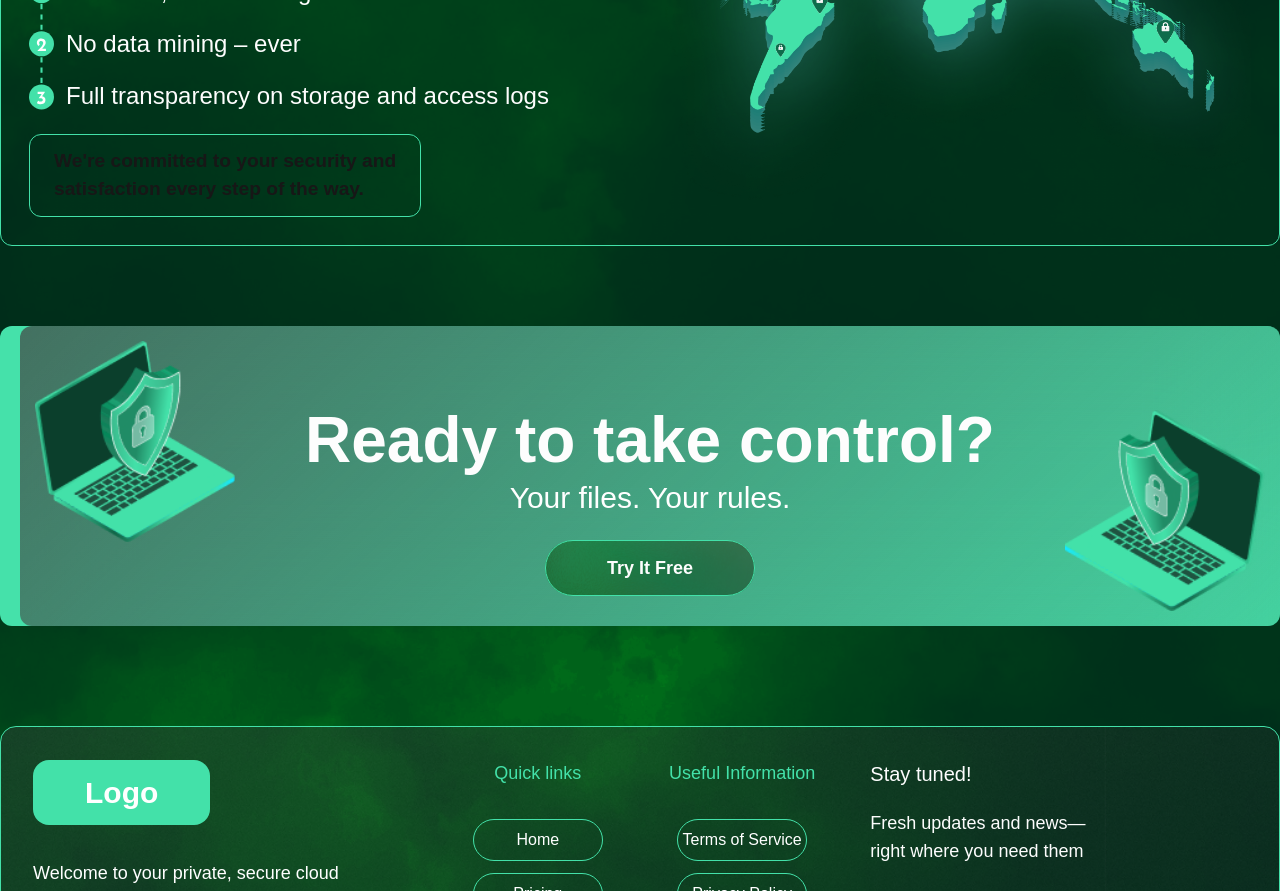
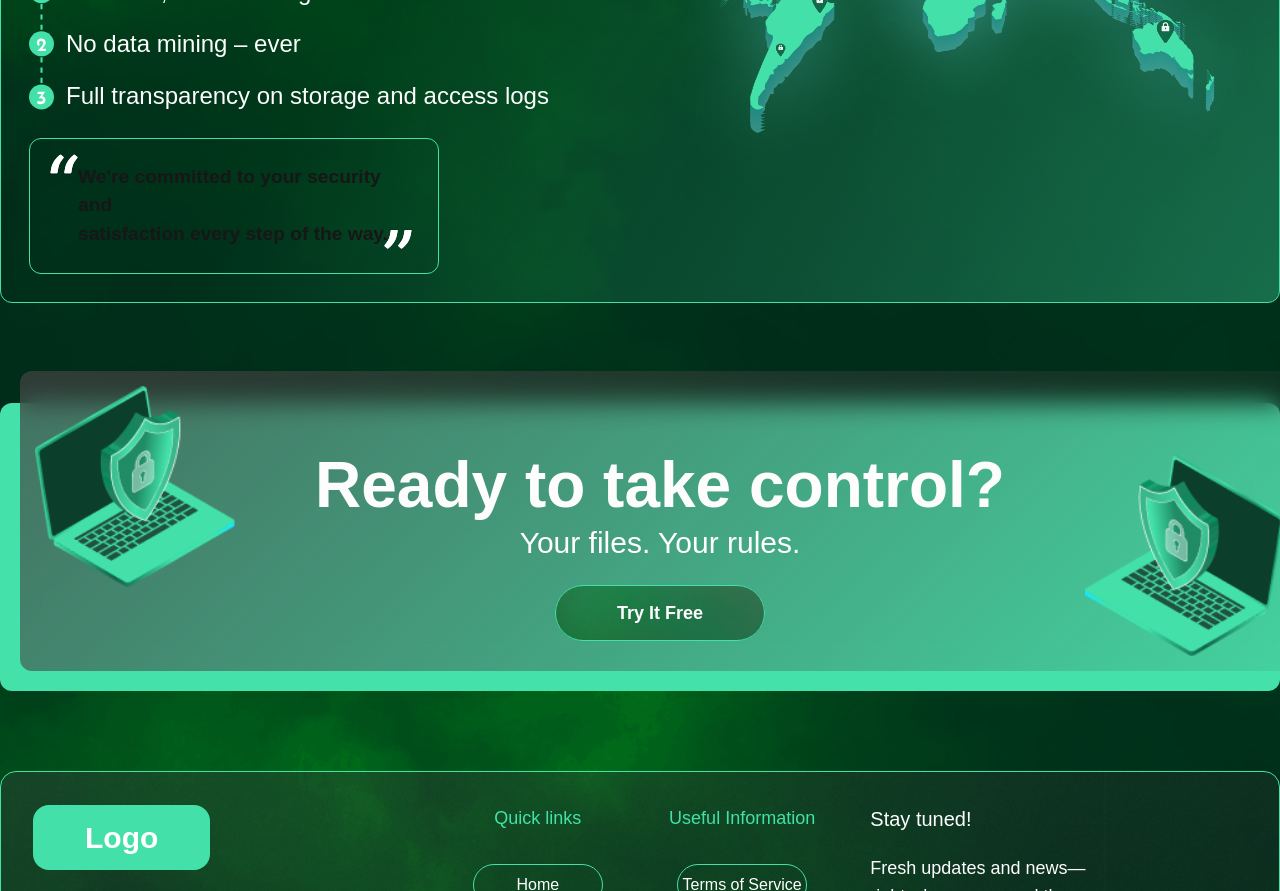
Before and after one commit to AniqAli/psfss-project, a Next.js app: page /features in a window 1280 px wide. Shown: the part 2680-3571 px from the top of the page. Built offline with nearby package versions, Linux system fonts and the light colour scheme; a web font is replaced by a local one.

Commit message:
feature page UI fixes

```diff
--- a/app/(website)/features/page.js
+++ b/app/(website)/features/page.js
@@ -1,9 +1,18 @@
 import Image from "next/image";
 import Button from "@/components/global/Button";
 import GetStartedCards from "@/components/home/GetStartedCards";
-import FeatureStepBox from "@/components/feature/FeatureStepBox";
+import CommitedSwiper from "@/components/feature/CommitedSwiper";
 
 export default function Features() {
+
+    const homePageReviews = [
+        { review: 'OHHHH Thanks god !!!! Finally there is someone making it for  me to use on my projects. Love ya', name: 'John Williams', rating: '4.5', avatar: '/icons/home-page/avatar.png' },
+        { review: 'OHHHH Thanks god !!!! Finally there is someone making it for  me to use on my projects. Love ya', name: 'John Williams', rating: '4', avatar: '/icons/home-page/avatar.png' },
+        { review: 'OHHHH Thanks god !!!! Finally there is someone making it for  me to use on my projects. Love ya', name: 'John Williams', rating: '5', avatar: '/icons/home-page/avatar.png' },
+        { review: 'OHHHH Thanks god !!!! Finally there is someone making it for  me to use on my projects. Love ya', name: 'John Williams', rating: '3.5', avatar: '/icons/home-page/avatar.png' },
+        { review: 'OHHHH Thanks god !!!! Finally there is someone making it for  me to use on my projects. Love ya', name: 'John Williams', rating: '4', avatar: '/icons/home-page/avatar.png' },
+        { review: 'OHHHH Thanks god !!!! Finally there is someone making it for  me to use on my projects. Love ya', name: 'John Williams', rating: '4.7', avatar: '/icons/home-page/avatar.png' },
+      ];
 
     const homePageContent = {
         banner_icon1: '/icons/home-page/banner-file.png',
@@ -111,7 +120,7 @@ export default function Features() {
                         {/* Step 1 */}
                         <div className="items-center">
                             {/* Box */}
-                            <div p-4 className="flex flex-col items-center justify-center p-4 border-l border-r border-t border-green-400 rounded-t-xl">
+                            <div className="flex flex-col items-center justify-center p-4 border-l border-r border-t border-green-400 rounded-t-xl">
                                 <Image
                                     src="/images/feature/feature_step1.png"
                                     width={650}
@@ -248,7 +257,7 @@ export default function Features() {
                 </div>
 
                 {/* Built for Privacy Section */}
-                <div className="bannerSection border-[#43E1A9] border-1 rounded-xl mt-[40px] lg:mt-[90px]">
+                <div className="border-[#43E1A9] border-1 rounded-xl mt-[40px] lg:mt-[90px]" style={{background: 'linear-gradient(120deg, rgba(65, 225, 169, 0) 30.84%, rgb(67, 225, 169) 230.92%)'}}>
                     <div className="flex lg:flex-row flex-col gap-5 lg:gap-0 p-7">
                         <div className="flex-1 banner_col1">
                             <h2 className="mainHeading text-[#FDFDFD] font-extrabold xl:leading-[4.25rem] lg:leading-[5rem] md:leading-[4rem] leading-[2rem] xl:text-[4rem] lg:text-[5.125rem] md:text-[4rem] xs:text-[1rem] text-[2rem]">
@@ -268,9 +277,7 @@ export default function Features() {
                                     <p className="align-middle">Full transparency on storage and access logs</p>
                                 </span>
                             </div>
-                            <span className="text-[#fffff] font-bold border-[#43E1A9] border-1 rounded-xl px-6 py-3 mt-5 xl:inline-block lg:inline-block md:inline-block hidden m-auto mt-1 lg:text-[1.2rem] md:text-[1.250rem] text-[1rem]">
-                                <p className="inline-block align-middle">We're committed to your security and <br/> satisfaction every step of the way.</p>
-                            </span>
+                            <CommitedSwiper/>
                         </div>
                         <div className="flex-1 banner_col1">
                             <Image
@@ -285,9 +292,11 @@ export default function Features() {
                 </div>
 
                 {/* Ready to take control section */}
-                <div className="bg-[#45E1AA] mt-[40px] lg:mt-[100px] mb-[40px] lg:mb-[100px] rounded-xl text-center relative">
-                    <div className="pt-[80px] pb-[30px] rounded-xl ml-[20px] mt-[-20px] blur-nano" style={{background: 'linear-gradient(136.71deg, rgba(67, 67, 67, 0.86) -24.05%, rgba(0, 0, 0, 0) 115.5%)',
-                            backdropFilter: 'blur(57.76389694213867px)'}}>
+                <div className="mt-[40px] lg:mt-[100px] mb-[40px] lg:mb-[100px]">
+                    <div className="bg-[#45E1AA] h-[288px] rounded-xl text-center relative">
+                    </div>
+                    <div className="text-center pt-[80px] pb-[30px] rounded-xl ml-[20px] mr-[-20px] mt-[-320px] blur-nano" style={{background: 'linear-gradient(136.71deg, rgba(67, 67, 67, 0.86) -24.05%, rgba(0, 0, 0, 0) 115.5%)',
+                            backdropFilter: 'blur(12.76389694213867px)'}}>
                         <h2 className="mainHeading text-[#FDFDFD] font-extrabold xl:leading-[4.25rem] lg:leading-[5rem] md:leading-[4rem] leading-[2rem] xl:text-[4rem] lg:text-[5.125rem] md:text-[4rem] xs:text-[1rem] text-[2rem]">
                             Ready to take control?
                         </h2>
--- a/app/globals.css
+++ b/app/globals.css
@@ -59,3 +59,43 @@ body:has(.dashboard) {
 body {
   overflow-x: hidden;
 }
+
+/* CSS Code */
+.swiper-wrapper {
+  width: 100%;
+  height: max-content !important;
+  -webkit-transition-timing-function: linear !important;
+  transition-timing-function: linear !important;
+  position: relative;
+}
+/* Ensure swiper-container takes the full width */
+.swiper-container {
+  width: 100%;  /* Make the swiper container fill its parent */
+  height: auto;  /* Adjust height based on content */
+  overflow: hidden;
+}
+
+/* Ensure swiper-slide fills the width of the container */
+.swiper-slide {
+  width: 100%;  /* Make the slide fill the entire container */
+  display: flex;  /* Align the content inside */
+  justify-content: center;
+  align-items: center;
+}
+/* Custom pagination bullet styling */
+.swiper-pagination {
+  background-color: #fff; /* Your desired dot color */
+  width: 12px; /* Set the size of the dot */
+  height: 12px; /* Set the size of the dot */
+  border-radius: 50%; /* Makes the dot round */
+}
+
+/* Optional: Add hover effect to change dot color when hovering */
+.swiper-pagination:hover {
+  background-color: #fff; /* Change color on hover */
+}
+
+/* Optional: Style the active pagination bullet */
+.swiper-pagination-bullet-active {
+  background-color: #f59e0b; /* Active dot color */
+}
--- /dev/null
+++ b/components/feature/CommitedSwiper.js
@@ -0,0 +1,100 @@
+'use client'; // Mark the component as a client component
+import { useEffect } from 'react';
+import Image from 'next/image';
+
+// Import Swiper styles
+// import 'swiper/swiper-bundle.min.css';
+
+export default function CommitedSwiper() {
+
+  useEffect(() => {
+    // Dynamically load Swiper after the component mounts
+    const Swiper = require('swiper').default;
+
+    // Initialize Swiper with options
+    new Swiper('.default-carousel', {
+      loop: true, // Enable looping
+      pagination: {
+        el: '.commited_swiper .swiper-pagination', // Pagination dots
+        clickable: true,
+      },
+      navigation: {
+        nextEl: '.swiper-button-next', // Next button
+        prevEl: '.swiper-button-prev', // Previous button
+      },
+      slidesPerView: 1, // Show one slide at a time
+      spaceBetween: 10, // Space between slides
+    });
+  }, []);
+
+  return (
+    <div className="swiper default-carousel swiper-container commited_swiper mt-5 !mx-[0px] !w-[410px]">
+      <div className="swiper-wrapper">
+        <div className="swiper-slide">
+          <span className="relative text-[#fffff] font-bold border-[#43E1A9] border-1 rounded-xl px-6 py-6 xl:inline-block lg:inline-block md:inline-block hidden m-auto mt-1 lg:text-[1.2rem] md:text-[1.250rem] text-[1rem]">
+              <Image
+                  src="/icons/quote-left.svg"
+                  width={40}
+                  height={40}
+                  alt="quote icon"
+                  className="block absolute left-[14px] top-[13px]"
+              />
+              <p className="inline-block align-middle pl-6">
+                  We're committed to your security and <br/> satisfaction every step of the way.
+              </p>
+              <Image
+                  src="/icons/quote-left.svg"
+                  width={40}
+                  height={40}
+                  alt="quote icon"
+                  className="block absolute right-[20px] bottom-[22px] rotate-180"
+              />
+          </span>
+        </div>
+        <div className="swiper-slide">
+          <span className="relative text-[#fffff] font-bold border-[#43E1A9] border-1 rounded-xl px-6 py-6 xl:inline-block lg:inline-block md:inline-block hidden m-auto mt-1 lg:text-[1.2rem] md:text-[1.250rem] text-[1rem]">
+              <Image
+                  src="/icons/quote-left.svg"
+                  width={40}
+                  height={40}
+                  alt="quote icon"
+                  className="block absolute left-[14px] top-[13px]"
+              />
+              <p className="inline-block align-middle pl-6">
+                  We're committed to your security and <br/> satisfaction every step of the way.
+              </p>
+              <Image
+                  src="/icons/quote-left.svg"
+                  width={40}
+                  height={40}
+                  alt="quote icon"
+                  className="block absolute right-[20px] bottom-[22px] rotate-180"
+              />
+          </span>
+        </div>
+        <div className="swiper-slide">
+          <span className="relative text-[#fffff] font-bold border-[#43E1A9] border-1 rounded-xl px-6 py-6 xl:inline-block lg:inline-block md:inline-block hidden m-auto mt-1 lg:text-[1.2rem] md:text-[1.250rem] text-[1rem]">
+              <Image
+                  src="/icons/quote-left.svg"
+                  width={40}
+                  height={40}
+                  alt="quote icon"
+                  className="block absolute left-[14px] top-[13px]"
+              />
+              <p className="inline-block align-middle pl-6">
+                  We're committed to your security and <br/> satisfaction every step of the way.
+              </p>
+              <Image
+                  src="/icons/quote-left.svg"
+                  width={40}
+                  height={40}
+                  alt="quote icon"
+                  className="block absolute right-[20px] bottom-[22px] rotate-180"
+              />
+          </span>
+        </div>
+      </div>
+      <div className="swiper-pagination"></div>
+    </div>
+  );
+}
--- a/components/home/Reviews.js
+++ b/components/home/Reviews.js
@@ -43,7 +43,7 @@ export default function HomeReviews({ reviews }) {
                 0: { slidesPerView: 1.5 },
             }}
         >
-            {reviews.map((review, index) => (
+            {(reviews ?? []).map((review, index) => (
                 <SwiperSlide
                     key={index}
                     className="cursor-grab select-none flex flex-col bg-[url(/images/footer-bg.png)] bg-cover bg-no-repeat z-20 rounded-2xl backdrop-blur-lg"
```
Also changed, not shown: components/feature/FeatureStepBox.js (deleted, +0 -26 lines), public/icons/quote-left.svg (added).
